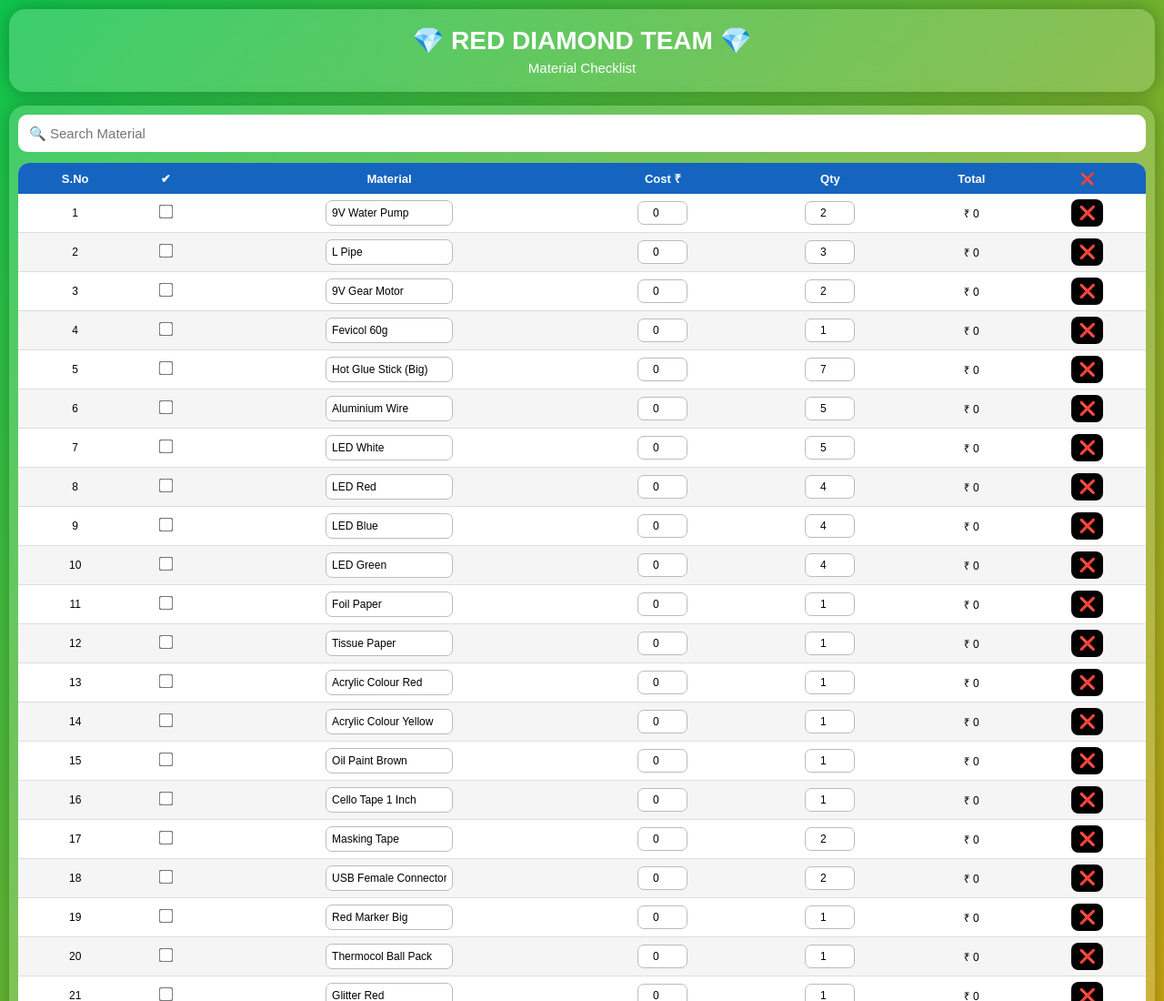
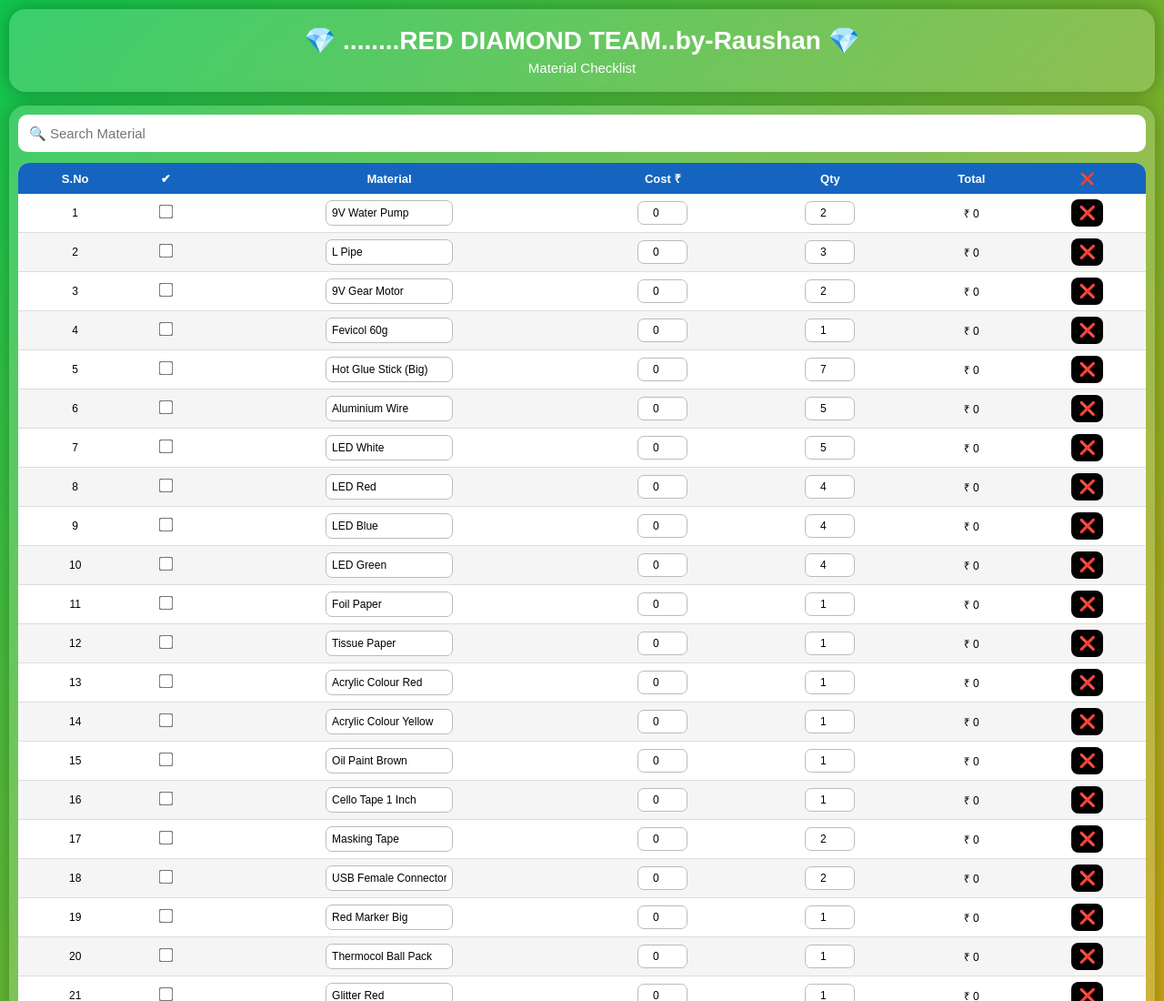
Before and after one commit to fmax39894-maker/Red-Diamonds-, a plain HTML site: page index.html in a window 1280 px wide. Shown: the top 1100 px of the page at 91% size. Drawn offline with Linux system fonts and the light colour scheme.

Commit message:
Update index.html

```diff
--- a/index.html
+++ b/index.html
@@ -15,7 +15,7 @@
 
 <header>
 
-<h1>💎 RED DIAMOND TEAM 💎</h1>
+<h1>💎 ........RED DIAMOND TEAM..by-Raushan 💎</h1>
 
 <p>Material Checklist</p>
 
```
